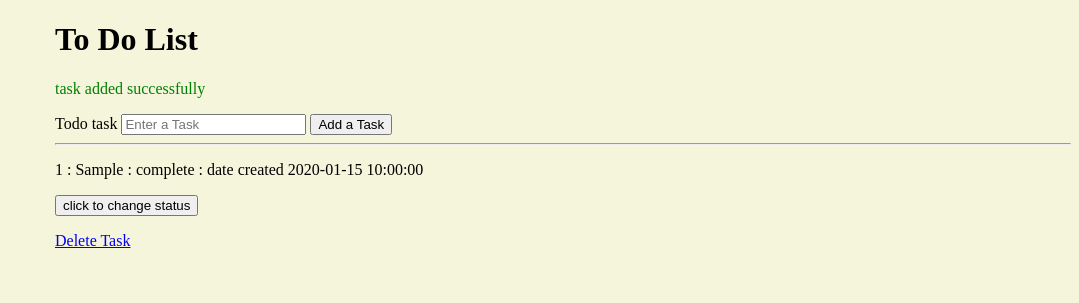
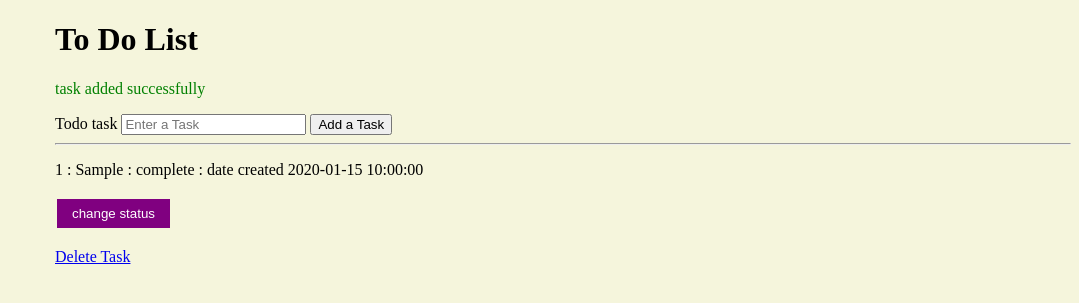
Before and after one commit to Mohamed-Shaheedullah/CN-week-7-todo-app, a Flask app: page / in a window 1280 px wide. Shown: the top 303 px of the page, without its empty margins (201-1280 px from the left). Run offline with Flask 3, Linux system fonts and the light colour scheme; tables that the repository leaves empty hold one stand-in row (values such as "Sample post").

Commit message:
styled button

```diff
--- a/website/models.py
+++ b/website/models.py
@@ -2,7 +2,7 @@ from . import db
 from sqlalchemy.sql import func
 import datetime
 
-# this is where database is defined
+# this is where database (schema?) is defined
 
 class Todo(db.Model):
     id = db.Column(db.Integer, primary_key=True)
--- a/website/static/style.css
+++ b/website/static/style.css
@@ -10,3 +10,13 @@ body {
 .ok {
     color: green;
 }
+
+.button {
+    background-color: purple;
+    border: none;
+    color: white;
+    padding: 7px 15px;
+    text-decoration: none;
+    margin: 4px 2px;
+    cursor: pointer;
+  }
--- a/website/templates/index.html
+++ b/website/templates/index.html
@@ -43,7 +43,7 @@
             : date created {{my_task.date_created}}
             <!-- toggle for complete -->
             <form action="/update/{{my_task.id}}" method="post">
-                <button type = "submit"> click to change status</button>
+                <button type = "submit" class="button">change status</button>
             </form>
 
             <p><a href="/delete/{{my_task.id}}">Delete Task</a></p>
--- a/website/views.py
+++ b/website/views.py
@@ -16,9 +16,9 @@ def home():
 @my_view.route("/add", methods = ["POST"])
 def add():
     try:
-        # request form contents by 'name' of form
+        # request form contents by 'name' of form - task
         task = request.form.get("task")
-        # left task represents db field, right task represents contents of form
+        # left task represents var declared in above line , right task represents contents of form ?
         new_todo = Todo(task=task)
         db.session.add(new_todo)
         db.session.commit()
```
